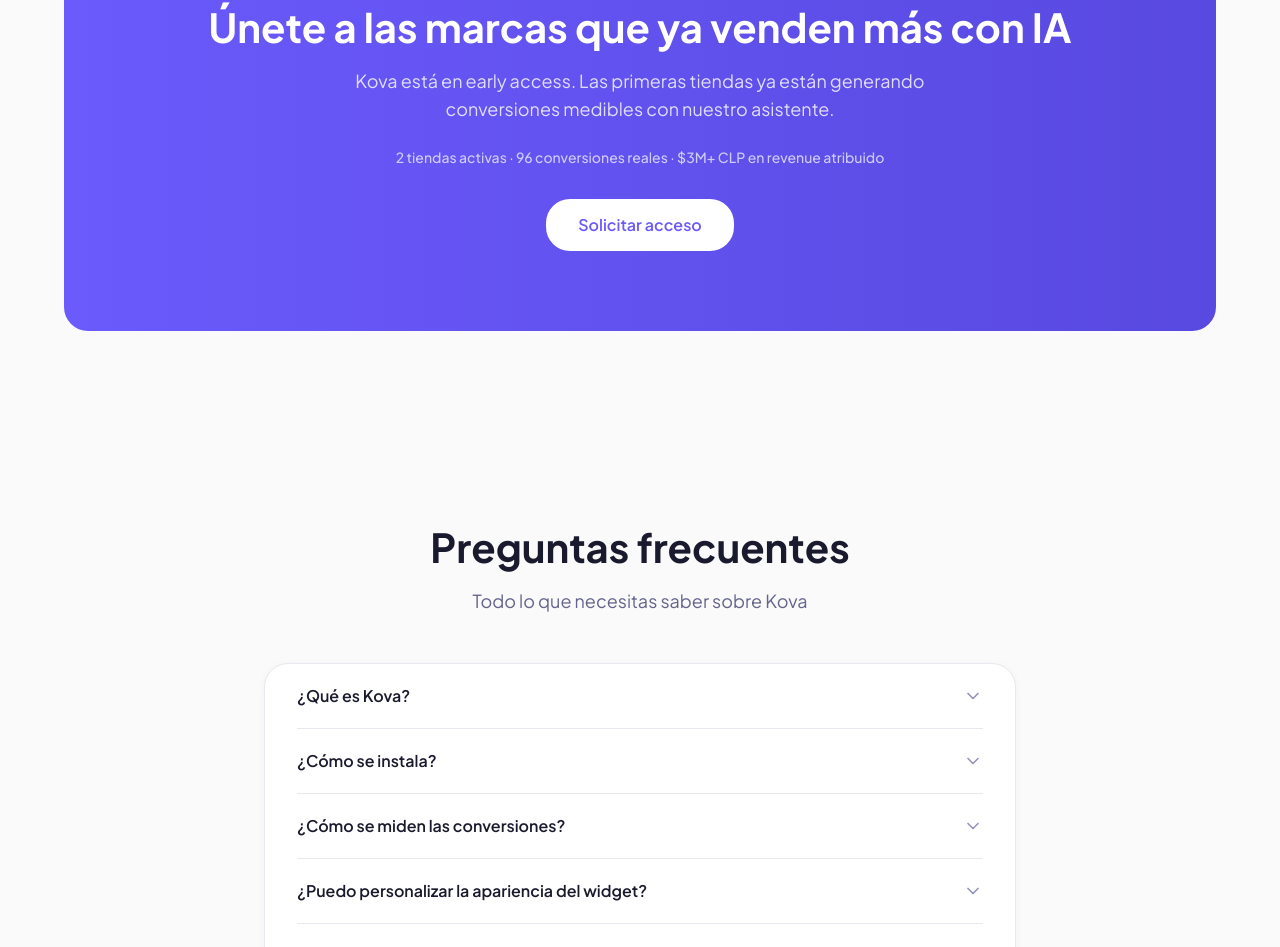
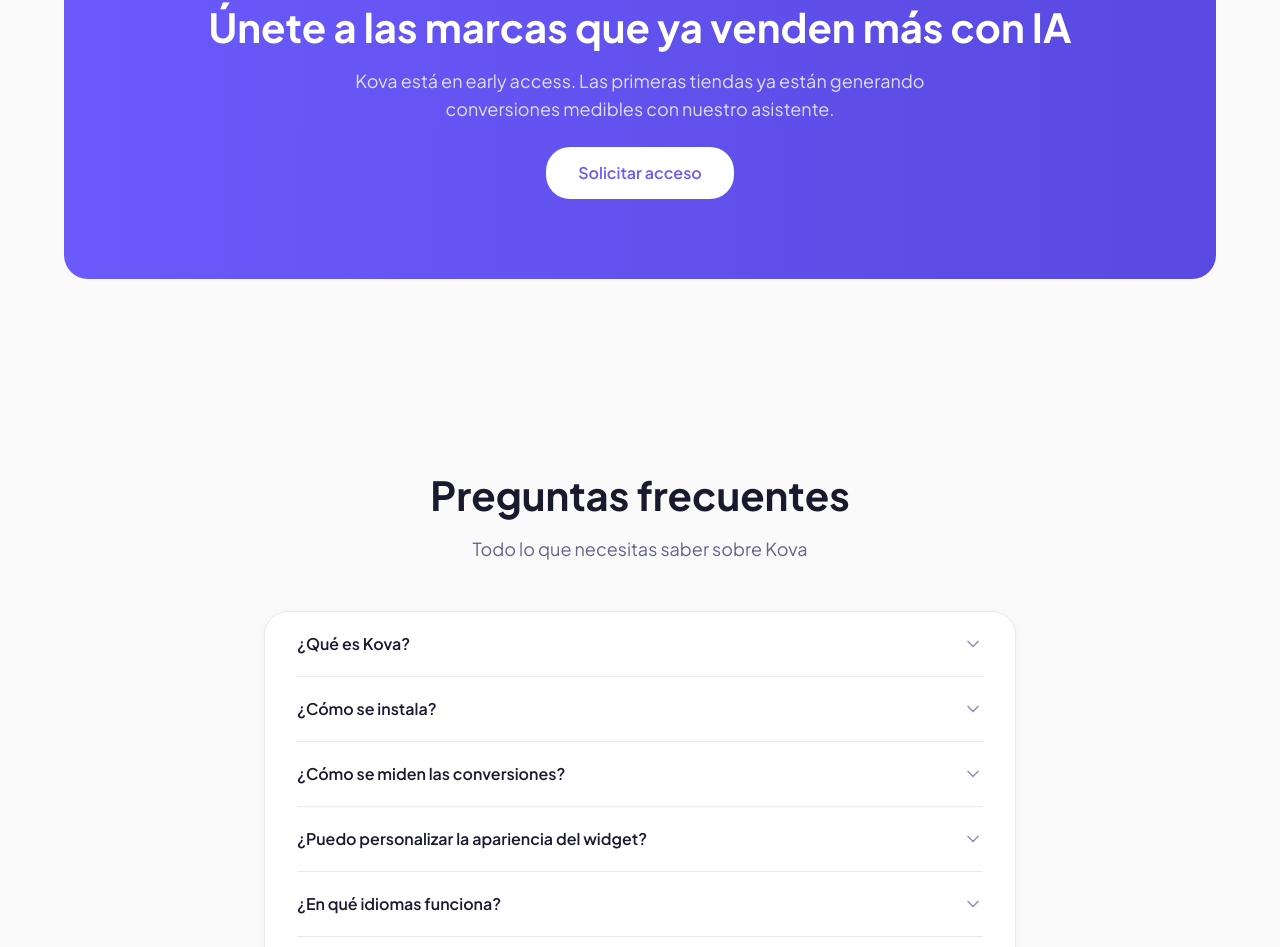
Before and after one commit to ortizssh/kova-landing, a Next.js app: page / in a window 1280 px wide. Shown: the part 7493-8440 px from the top of the page. Built offline with nearby package versions, Linux system fonts and the light colour scheme.

Commit message:
chore: remove early access stats from CTA section

```diff
--- a/src/components/EarlyAccess.tsx
+++ b/src/components/EarlyAccess.tsx
@@ -18,10 +18,6 @@
               Kova está en early access. Las primeras tiendas ya están generando
               conversiones medibles con nuestro asistente.
             </p>
-            <p className="text-white/70 text-sm font-medium mb-8">
-              2 tiendas activas · 96 conversiones reales · $3M+ CLP en revenue
-              atribuido
-            </p>
             <a
               href="https://app.heykova.io/register"
               className="inline-flex items-center justify-center px-8 py-3.5 rounded-xl bg-white text-primary font-semibold hover:bg-white/90 transition-colors text-base"
```
